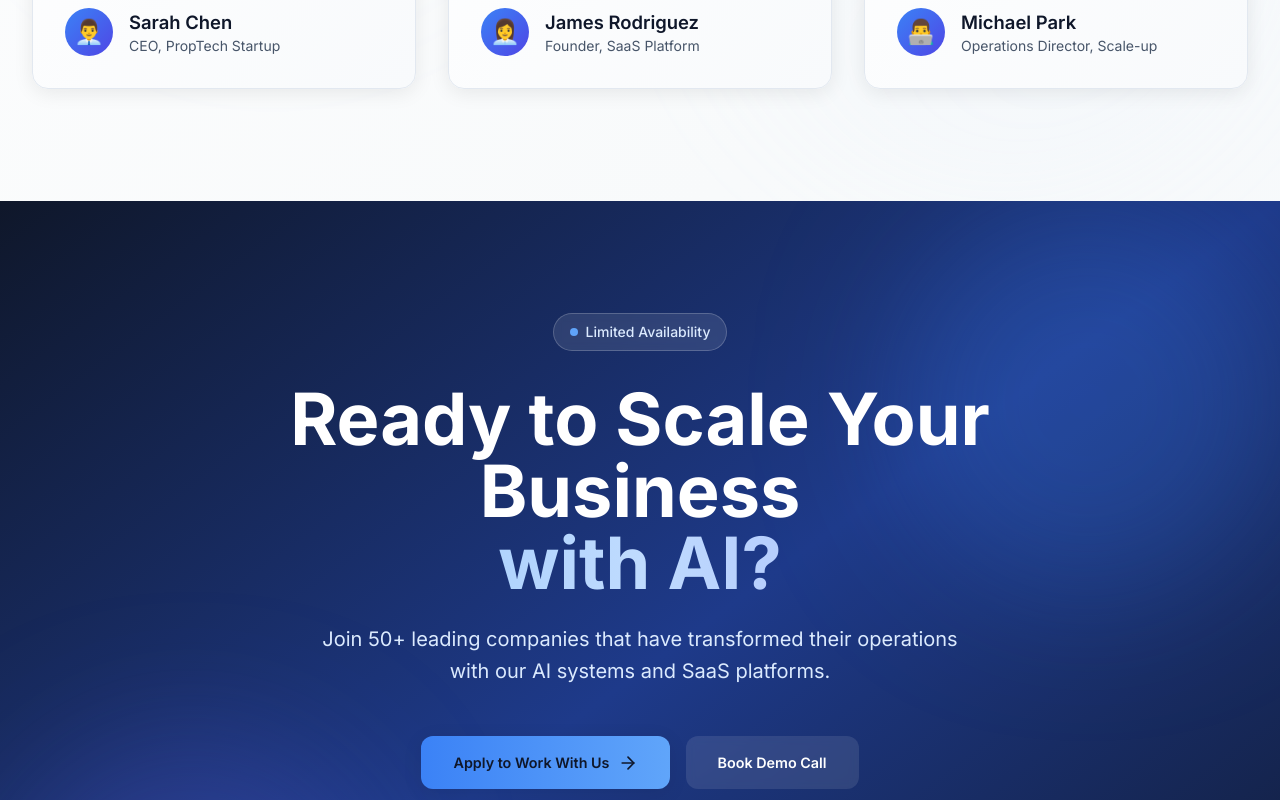
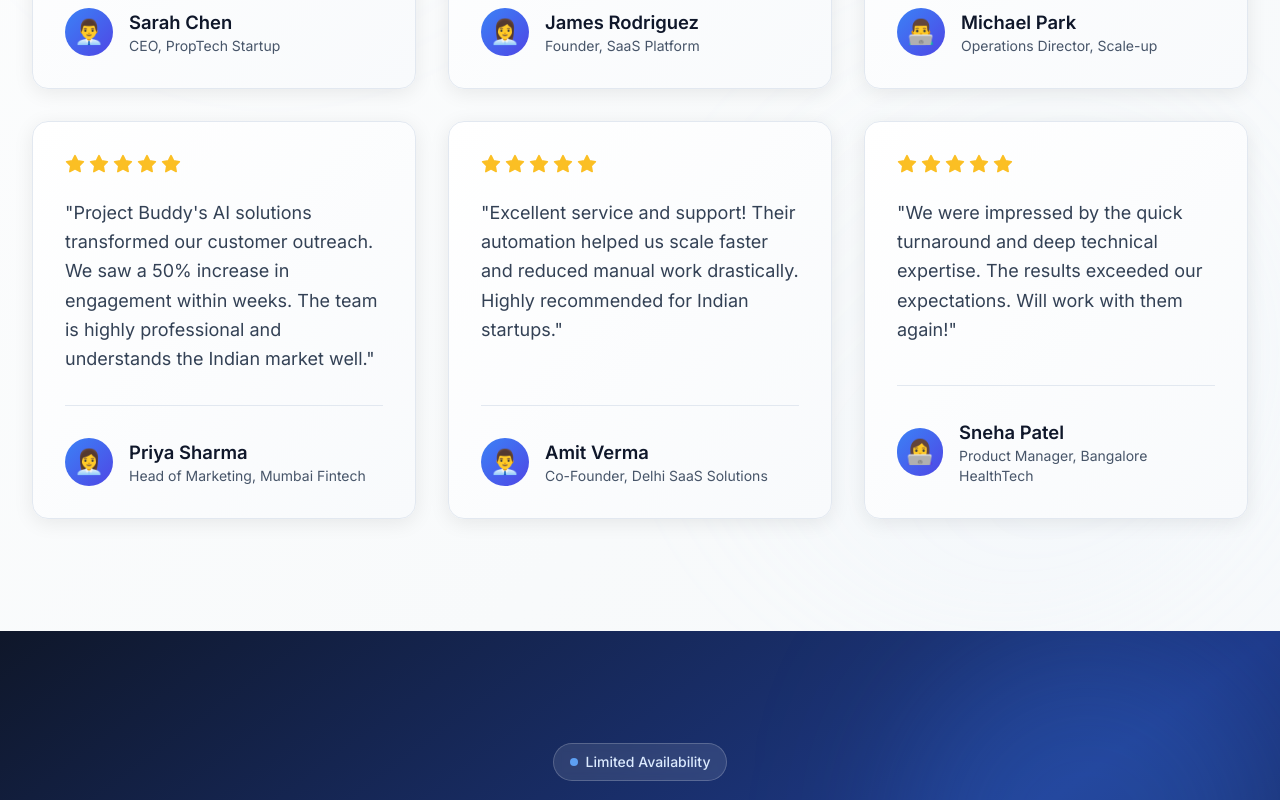
Before and after one commit to projectbuddycode-art/ai-cold-caller, a Next.js app: page /portfolio in a window 1280 px wide. Shown: the part 1360-2160 px from the top of the page. Built offline with nearby package versions, Linux system fonts and the light colour scheme.

Commit message:
Fix logo path and add Indian client reviews

```diff
--- a/components/Navbar.tsx
+++ b/components/Navbar.tsx
@@ -66,7 +66,7 @@ export default function Navbar() {
             >
               <div className="relative w-10 h-10 md:w-12 md:h-12">
                 <Image
-                  src="/images/logo.jpg"
+                  src="/images/logo .jpg"
                   alt="Project Buddy Logo"
                   width={48}
                   height={48}
--- a/components/Testimonials.tsx
+++ b/components/Testimonials.tsx
@@ -26,6 +26,28 @@ export default function Testimonials() {
       role: 'Operations Director, Scale-up',
       rating: 5,
       image: '👨‍💻',
+    },
+    // Indian client reviews
+    {
+      quote: "Project Buddy's AI solutions transformed our customer outreach. We saw a 50% increase in engagement within weeks. The team is highly professional and understands the Indian market well.",
+      author: 'Priya Sharma',
+      role: 'Head of Marketing, Mumbai Fintech',
+      rating: 5,
+      image: '👩‍💼',
+    },
+    {
+      quote: "Excellent service and support! Their automation helped us scale faster and reduced manual work drastically. Highly recommended for Indian startups.",
+      author: 'Amit Verma',
+      role: 'Co-Founder, Delhi SaaS Solutions',
+      rating: 5,
+      image: '👨‍💼',
+    },
+    {
+      quote: "We were impressed by the quick turnaround and deep technical expertise. The results exceeded our expectations. Will work with them again!",
+      author: 'Sneha Patel',
+      role: 'Product Manager, Bangalore HealthTech',
+      rating: 5,
+      image: '👩‍💻',
     },
   ];
 
```
